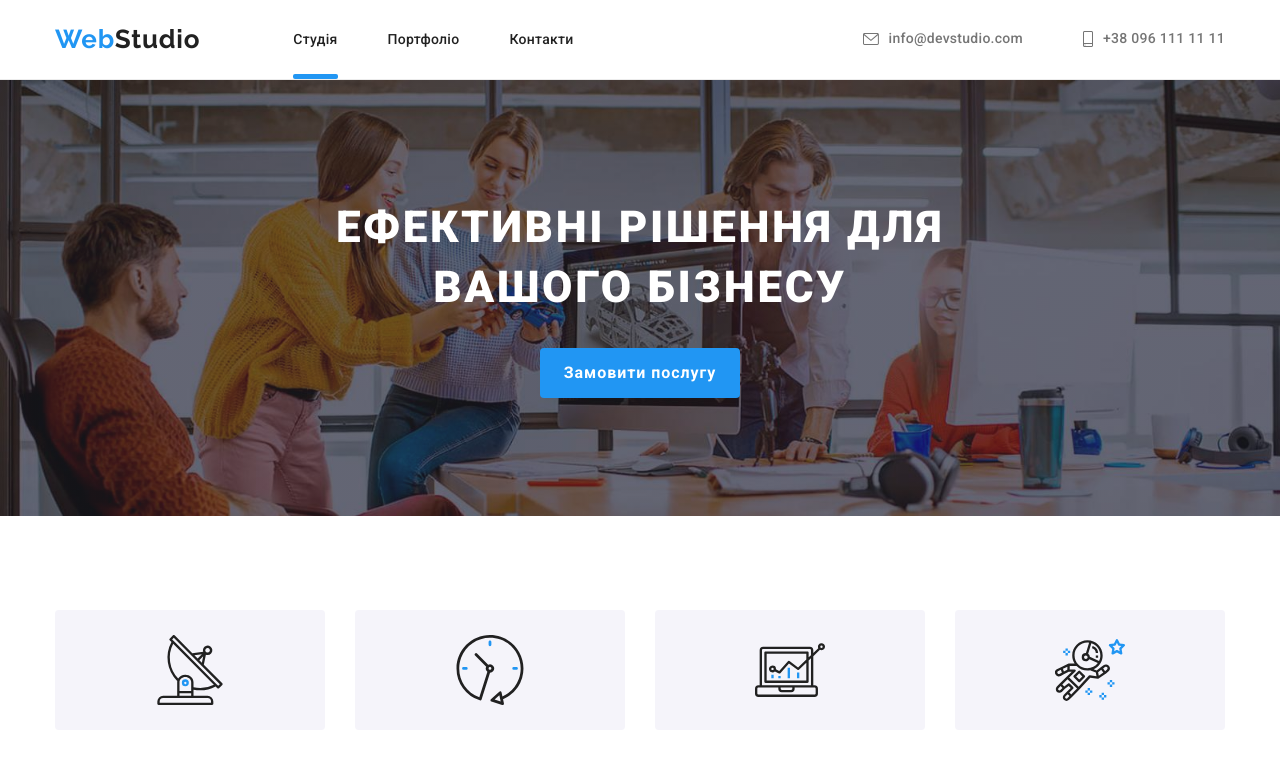
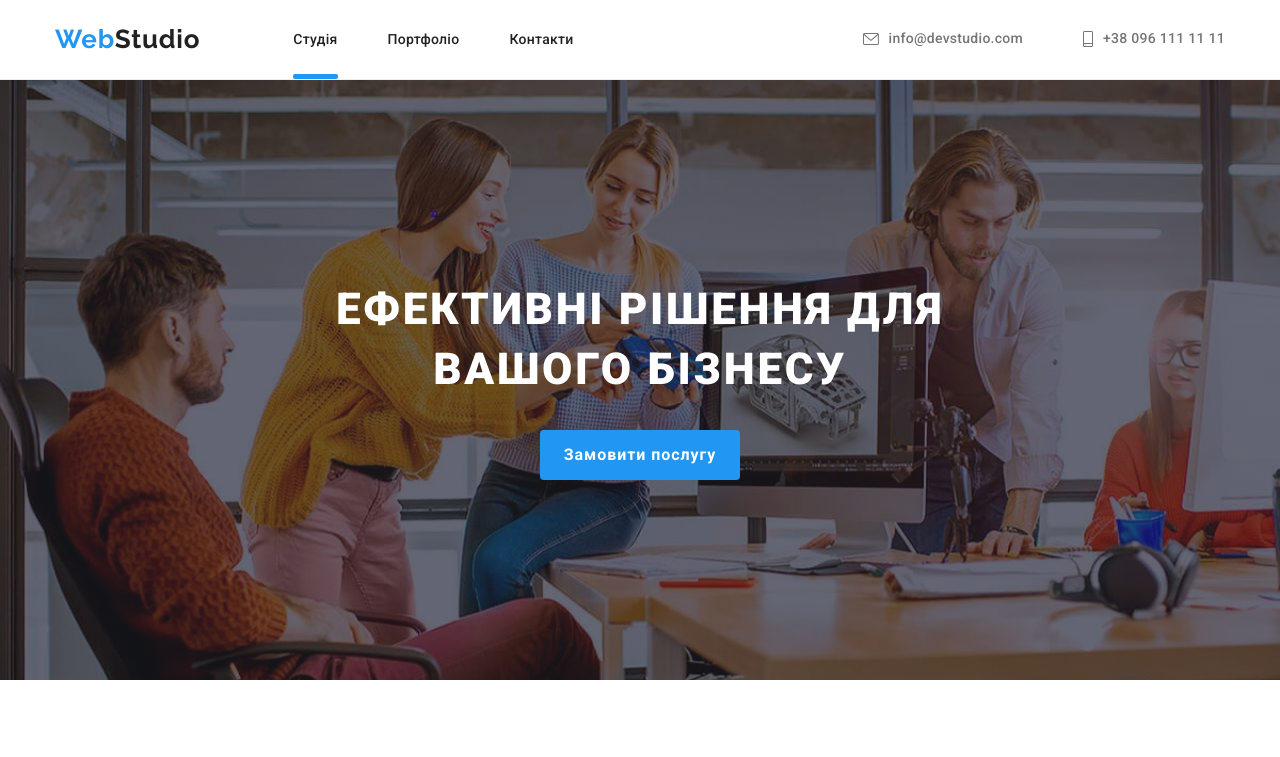
Before and after one commit to Ionytch/goit-markup-hw-08, a plain HTML site: page index.html in a window 1280 px wide. Shown: the top 757 px of the page. Drawn offline with nearby package versions, Linux system fonts and the light colour scheme; files that its build step writes are made by us from their sources; files whose address does not match are found by name.

Commit message:
HW edited

```diff
--- a/sass/base/_common.scss
+++ b/sass/base/_common.scss
@@ -8,7 +8,7 @@ body {
     padding-top: 60px;
     padding-bottom: 60px;
     @media screen and (min-width: 1200px) {
-            padding-top: 94px;
-                padding-bottom: 94px;
+        padding-top: 94px;
+        padding-bottom: 94px;
         }
 }
--- a/sass/components/_section-title.scss
+++ b/sass/components/_section-title.scss
@@ -1,12 +1,14 @@
 .section__title {
     font-weight: 700;
-    // font-size: 36px;
-    // line-height: 1.17;
-    letter-spacing: 0.03em;
+        letter-spacing: 0.03em;
     color: var(--maintext-color);
     text-align: center;
     margin-bottom: 30px;
-    // margin-bottom: 50px;
     font-size: 28px;
     line-height: 33px;
-        }
+    @include desktop {
+    font-size: 36px;
+    line-height: 1.17;
+    margin-bottom: 50px;
+    }
+}
--- a/sass/layouts/_about.scss
+++ b/sass/layouts/_about.scss
@@ -2,10 +2,8 @@
 .about {
     display: none;
     @include desktop {
-    display: contents;
-        padding-top: 0;
-    }
-
+    display: block;
+     }
 }
 
 .about__list {
--- a/sass/layouts/_clients.scss
+++ b/sass/layouts/_clients.scss
@@ -3,6 +3,9 @@
     justify-content: space-between;
     flex-wrap: wrap;
     gap: 30px;
+    @media screen and (max-width: 479px) {
+    justify-content: center;
+    }
 }
 
 .client__item {
--- a/sass/layouts/_hero.scss
+++ b/sass/layouts/_hero.scss
@@ -2,10 +2,13 @@
     width: 100%;
     background-color: #2f303a;
     padding: 118px 0px;
-    // padding-top: 200px;
-    // padding-bottom: 200px;
-    // padding-left: 0;
-    // padding-right: 0;
+    @include desktop {
+     padding-top: 200px;
+     padding-bottom: 200px;
+     padding-left: 0;
+     padding-right: 0;
+    }
+
 }
 
 .overlay {
--- a/sass/layouts/_portfolio-nav.scss
+++ b/sass/layouts/_portfolio-nav.scss
@@ -7,9 +7,12 @@
     @include tablet{
      align-items: center;
      justify-content: center;
-     margin-bottom: 50px;
+     margin-bottom: 30px;
     }
 
+    @include desktop {
+    margin-bottom: 50px;
+    }
 }
 
 .portfolio-list {
```
Also changed, not shown: portfolio.html (+2 -2 lines), css/main.css, css/main.min.css, 2 other files.
